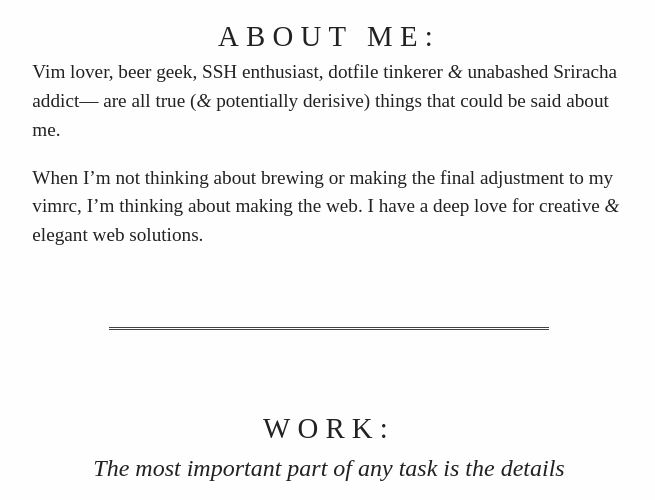
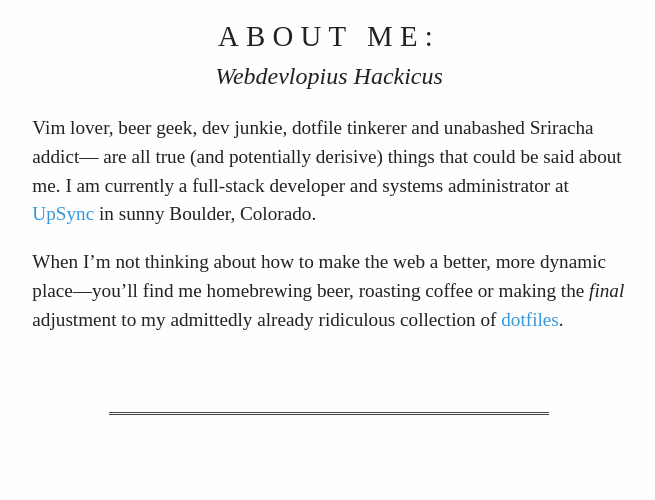
Before and after one commit to thcipriani/blog_src, a Jekyll site: the page built from index.html, in a window 1280 px wide, cut to the strip 701-1201 px from the top of the page. Shown: the whole strip, without its empty margins (311-966 px from the left). Built offline with Jekyll 4.4.1, drawn with Linux system fonts in a browser that asks for light colours; Markdown is read by kramdown in place of the engine named in the settings; some of the changed text lies outside the part shown.

Commit message:
did a bunch of stuff

```diff
--- a/index.html
+++ b/index.html
@@ -9,16 +9,20 @@ title: Tyler Cipriani&mdash;Gentleman, Scholar, Web Hacker
     <section>
         <header>
             <h1>ABOUT ME:</h1>
+            <h2>Webdevlopius Hackicus</h2>
         </header>
         <p>
-            Vim lover, beer geek, SSH enthusiast, dotfile tinkerer <em>&amp;</em> unabashed Sriracha addict&mdash; are all true
-            (<em>&amp;</em> potentially derisive) things that could be
-            said about me.
+            Vim lover, beer geek, dev junkie, dotfile tinkerer and unabashed
+            Sriracha addict&mdash; are all true (and potentially derisive)
+            things that could be said about me. I am currently a full-stack developer
+            and systems administrator at <a href="http://www.upsync.com" target="blank" title="UpSync: mobile marketing and sales">UpSync</a>
+            in sunny Boulder, Colorado.
         </p>
         <p>
-            When I’m not thinking about brewing or making the final
-            adjustment to my vimrc, I’m thinking about making the web. I
-            have a deep love for creative <em>&amp;</em> elegant web solutions.
+            When I’m not thinking about how to make the web a better, more
+            dynamic place&mdash;you’ll find me homebrewing beer, roasting coffee
+            or making the <em>final</em> adjustment to my admittedly already
+            ridiculous collection of <a href="https://github.com/thcipriani/dotfiles/" target="_blank" title="My Awesome dotfiles">dotfiles</a>.
         </p>
 
     <hr />
@@ -27,7 +31,7 @@ title: Tyler Cipriani&mdash;Gentleman, Scholar, Web Hacker
     <section>
         <header>
             <h1>WORK:</h1>
-            <h2>The most important part of any task is the details</h2>
+            <h2>Take your pleasure seriously.<br />&#8201;&#8212;&#8201;<span>Charles Eames<span></h2>
         </header>
         <figure>
             <ul>
--- a/styles/main.css
+++ b/styles/main.css
@@ -592,6 +592,10 @@ header h2 {
     font-style: italic;
 }
 
+header h2 span {
+    font-variant: small-caps;
+}
+
 /* base body styles */
 p {
     margin: 0 auto 1em;
```
